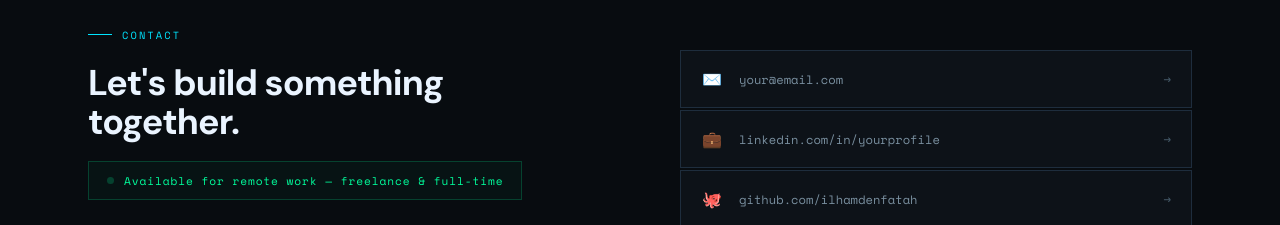
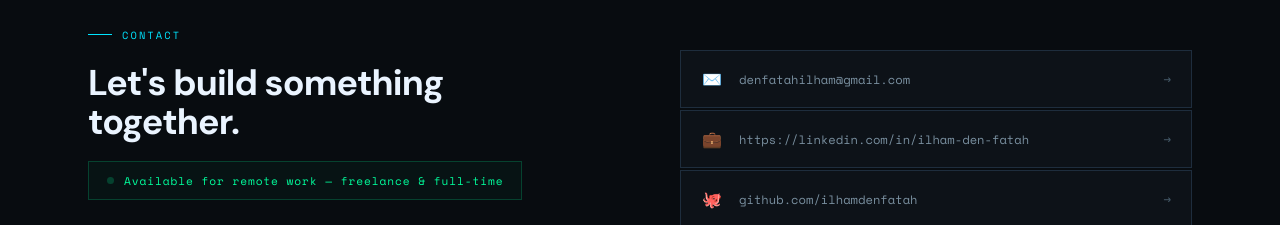
Before and after one commit to ilhamdenfatah/ilhamdenfatah.github.io, a plain HTML site: page index.html in a window 1280 px wide. Shown: the part 3542-3767 px from the top of the page. Drawn offline with nearby package versions, Linux system fonts and the light colour scheme.

Commit message:
Update index.html

```diff
--- a/index.html
+++ b/index.html
@@ -417,12 +417,12 @@
   <div class="contact-links reveal" style="transition-delay:.15s">
     <a href="mailto:denfatahilham@gmail.com" class="contact-link">
       <span class="contact-link-icon">✉️</span>
-      <span class="contact-link-label">your@email.com</span>
+      <span class="contact-link-label">denfatahilham@gmail.com</span>
       <span class="contact-link-arrow">→</span>
     </a>
     <a href="https://linkedin.com/in/ilham-den-fatah/" class="contact-link" target="_blank">
       <span class="contact-link-icon">💼</span>
-      <span class="contact-link-label">linkedin.com/in/yourprofile</span>
+      <span class="contact-link-label">https://linkedin.com/in/ilham-den-fatah</span>
       <span class="contact-link-arrow">→</span>
     </a>
     <a href="https://github.com/ilhamdenfatah" class="contact-link" target="_blank">
```
